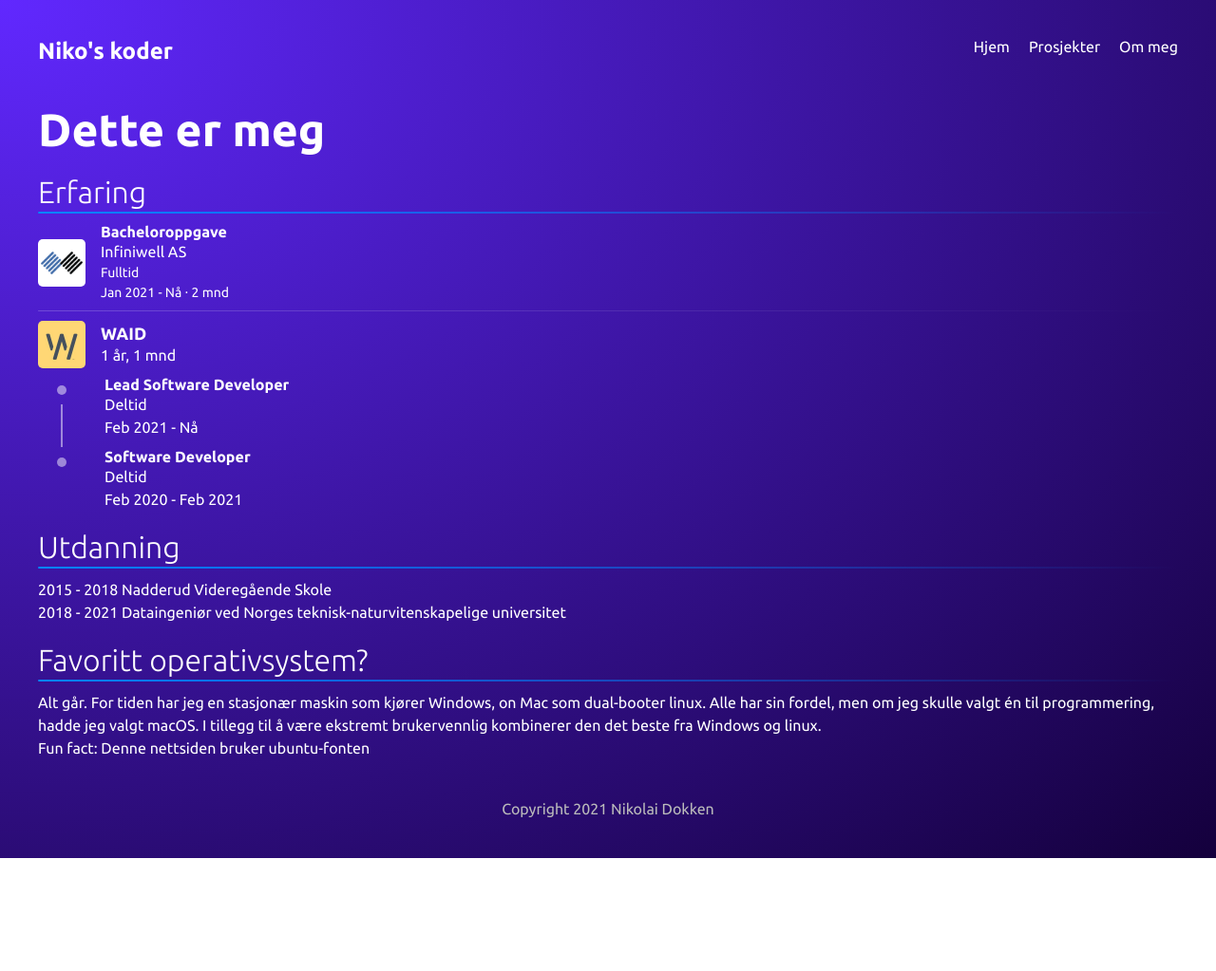
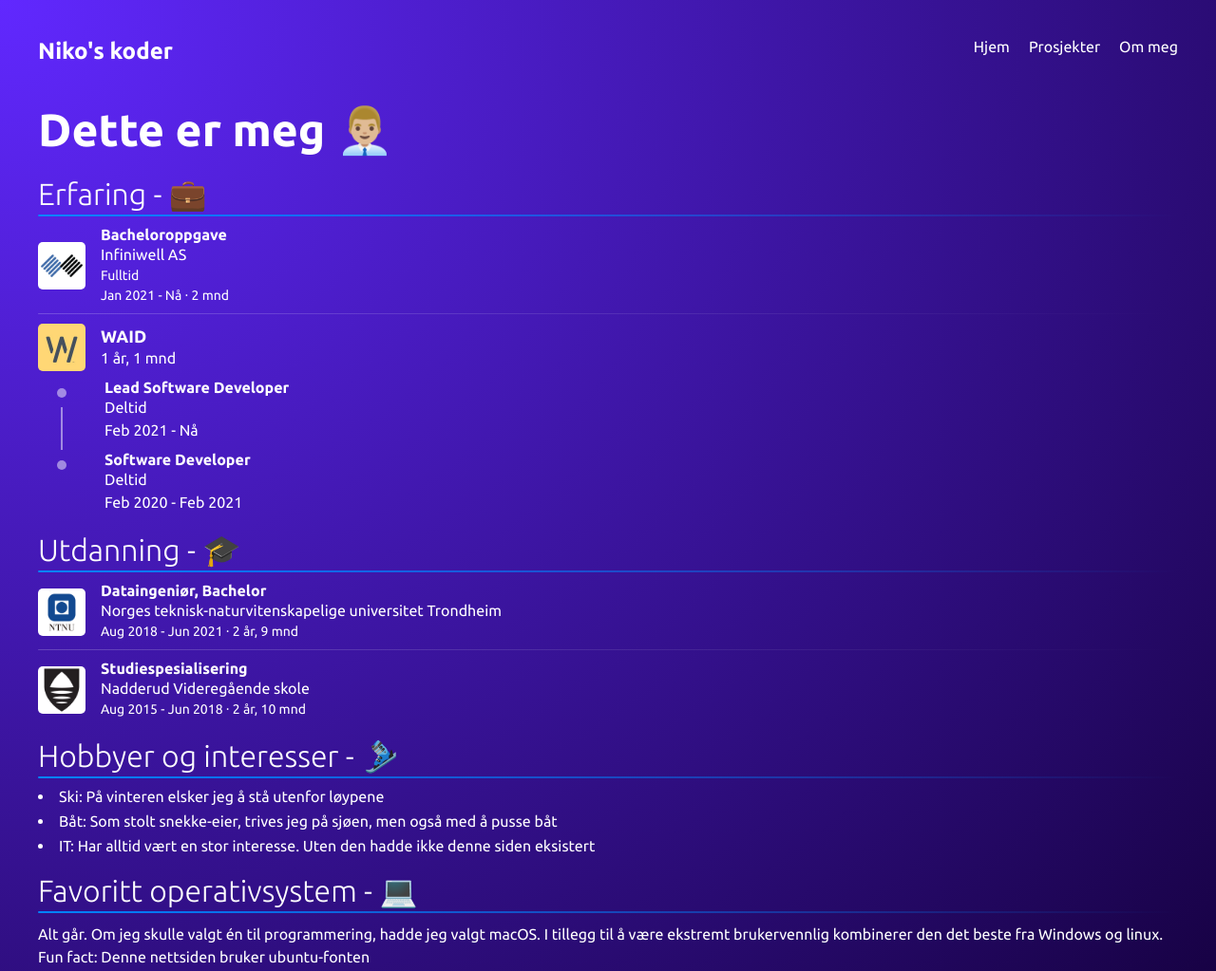
Before and after one commit to NikolaiDokken/portfolio-v2, a Gatsby site: page /about in a window 1280 px wide. Shown: the top 1023 px of the page at 95% size. Before the commit the page ends 904 px from the top, so only its background shows below. Built offline with nearby package versions, Linux system fonts and the light colour scheme; Gatsby itself is replaced by a stand-in of ours.

Commit message:
New favicon, updated about me, and fixed lint warnings

```diff
--- a/src/components/Navbar.js
+++ b/src/components/Navbar.js
@@ -28,7 +28,7 @@ export default function Navbar() {
 				</div>
 			) : (
 				<div className="links">
-					<div
+					<button
 						id="hamburger"
 						className="hamburger"
 						onClick={toggleNav}
@@ -36,7 +36,7 @@ export default function Navbar() {
 						<div className="bar1"></div>
 						<div className="bar2"></div>
 						<div className="bar3"></div>
-					</div>
+					</button>
 					<div id="sidenav" className="sidenav">
 						<Link to="/">Hjem</Link>
 						<Link to="/projects/">Prosjekter</Link>
--- /dev/null
+++ b/src/experience/education.json
@@ -0,0 +1,28 @@
+[
+	{
+		"company": "Nadderud Videregående skole",
+		"start": "2015-08-01T12:00:00",
+		"logo": "/edu/nadderud.png",
+		"positions": [
+			{
+				"title": "Studiespesialisering",
+				"type": null,
+				"start": "2015-08-01T12:00:00",
+				"end": "2018-06-01T12:00:00"
+			}
+		]
+	},
+	{
+		"company": "Norges teknisk-naturvitenskapelige universitet Trondheim",
+		"start": "2018-08-10T12:00:00",
+		"logo": "/edu/ntnu.png",
+		"positions": [
+			{
+				"title": "Dataingeniør, Bachelor",
+				"type": null,
+				"start": "2018-08-07T12:00:00",
+				"end": "2021-06-01T12:00:00"
+			}
+		]
+	}
+]
--- a/src/pages/about.js
+++ b/src/pages/about.js
@@ -2,15 +2,26 @@ import React from "react";
 import Layout from "../components/Layout";
 import styles from "../styles/about.module.css";
 import jobs from "../experience/jobs.json";
+import education from "../experience/education.json";
 import moment from "moment";
 
 export default function About() {
 	return (
 		<Layout>
 			<div className={styles.about}>
-				<h2>Dette er meg</h2>
+				<h2>
+					Dette er meg{" "}
+					<span role="img" aria-label="me">
+						👨🏼‍💼
+					</span>
+				</h2>
 				<section>
-					<h3>Erfaring</h3>
+					<h3>
+						Erfaring -{" "}
+						<span role="img" aria-label="work-experience">
+							💼
+						</span>
+					</h3>
 					<div className={styles.divider} />
 					{jobs
 						.sort((a, b) => {
@@ -28,24 +39,63 @@ export default function About() {
 						))}
 				</section>
 				<section>
-					<h3>Utdanning</h3>
+					<h3>
+						Utdanning -{" "}
+						<span role="img" aria-label="education">
+							🎓
+						</span>
+					</h3>
 					<div className={styles.divider} />
-					<p>2015 - 2018 Nadderud Videregående Skole</p>
-					<p>
-						2018 - 2021 Dataingeniør ved Norges
-						teknisk-naturvitenskapelige universitet
-					</p>
+					{education
+						.sort((a, b) => {
+							return new Date(b.start) - new Date(a.start);
+						})
+						.map((edu, index) => (
+							<div key={index}>
+								<JobRow job={edu} />
+								{index !== education.length - 1 ? (
+									<div className={styles.subdivider} />
+								) : (
+									""
+								)}
+							</div>
+						))}
+				</section>
+				<section className={styles.hobbies}>
+					<h3>
+						Hobbyer og interesser -{" "}
+						<span role="img" aria-label="hobbies and interests">
+							🎿
+						</span>
+					</h3>
+					<div className={styles.divider} />
+					<ul>
+						<li>
+							Ski: På vinteren elsker jeg å stå utenfor løypene
+						</li>
+						<li>
+							Båt: Som stolt snekke-eier, trives jeg på sjøen, men
+							også med å pusse båt{" "}
+						</li>
+						<li>
+							IT: Har alltid vært en stor interesse. Uten den
+							hadde ikke denne siden eksistert
+						</li>
+					</ul>
 				</section>
 				<section>
-					<h3>Favoritt operativsystem?</h3>
+					<h3>
+						Favoritt operativsystem -{" "}
+						<span role="img" aria-label="favourite os">
+							💻
+						</span>
+					</h3>
 					<div className={styles.divider} />
 					<p>
-						Alt går. For tiden har jeg en stasjonær maskin som
-						kjører Windows, on Mac som dual-booter linux. Alle har
-						sin fordel, men om jeg skulle valgt én til
-						programmering, hadde jeg valgt macOS. I tillegg til å
-						være ekstremt brukervennlig kombinerer den det beste fra
-						Windows og linux.
+						Alt går. Om jeg skulle valgt én til programmering, hadde
+						jeg valgt macOS. I tillegg til å være ekstremt
+						brukervennlig kombinerer den det beste fra Windows og
+						linux.
 					</p>
 					<p>Fun fact: Denne nettsiden bruker ubuntu-fonten</p>
 				</section>
--- a/src/styles/about.module.css
+++ b/src/styles/about.module.css
@@ -61,3 +61,11 @@
 	margin-left: -46px;
 	margin-top: 30px;
 }
+
+.hobbies ul {
+	list-style-position: inside;
+}
+
+.hobbies li {
+	margin: 8px 0;
+}
--- a/src/styles/global.css
+++ b/src/styles/global.css
@@ -115,6 +115,8 @@ footer p {
 }
 
 .hamburger {
+	background: none;
+	border: none;
 	position: absolute;
 	display: inline-block;
 	cursor: pointer;
```
Also changed, not shown: static/edu/nadderud.png (added), static/edu/ntnu.png (added), static/favicon.ico.
